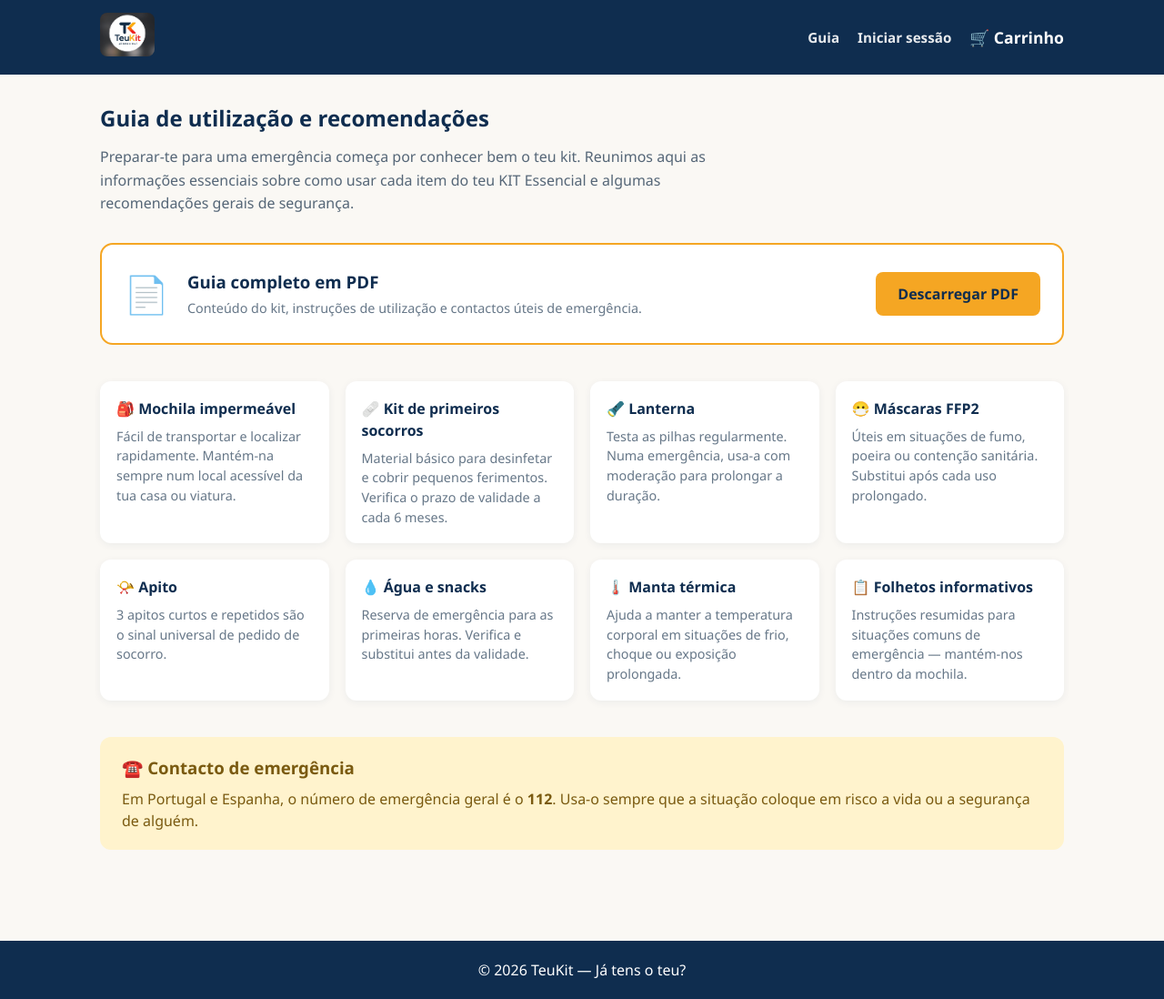
After one commit to Diegal21/teukit-tienda, a Flask app: page /guia in a window 1280 px wide. The commit adds this page. Shown: the whole page at 91% size. Run offline with Flask 3, Linux system fonts and the light colour scheme.

Commit message:
Agregar guia descargable y recomendaciones

```diff
--- a/app.py
+++ b/app.py
@@ -198,6 +198,11 @@ def product_detail(slug):
     if not product:
         return "Producto no encontrado", 404
     return render_template('product_detail.html', product=product)
+
+
+@app.route('/guia')
+def guide():
+    return render_template('guide.html')
 
 
 @app.route('/carrito/agregar/<int:product_id>', methods=['POST'])
--- a/static/css/style.css
+++ b/static/css/style.css
@@ -66,6 +66,64 @@ a { text-decoration: none; color: inherit; }
     font-size: 0.75rem;
     margin-left: 6px;
 }
+
+/* GUIDE PAGE */
+.guide-page {
+    padding: 30px 0 60px;
+}
+.guide-page h1 {
+    color: var(--azul-marino);
+    margin-bottom: 12px;
+}
+.guide-intro {
+    color: #556677;
+    max-width: 700px;
+    margin-bottom: 30px;
+    line-height: 1.6;
+}
+.guide-download-card {
+    display: flex;
+    align-items: center;
+    gap: 20px;
+    background: var(--branco);
+    border: 2px solid var(--amarelo);
+    border-radius: 14px;
+    padding: 24px;
+    margin-bottom: 40px;
+}
+.guide-download-icon { font-size: 2.5rem; }
+.guide-download-card h3 { color: var(--azul-marino); margin-bottom: 4px; }
+.guide-download-card p { color: #667788; font-size: 0.9rem; }
+.guide-download-card .btn { margin-left: auto; white-space: nowrap; }
+.guide-grid {
+    display: grid;
+    grid-template-columns: repeat(auto-fit, minmax(240px, 1fr));
+    gap: 18px;
+    margin-bottom: 40px;
+}
+.guide-item {
+    background: var(--branco);
+    border-radius: 12px;
+    padding: 18px;
+    box-shadow: 0 2px 8px rgba(15,45,79,0.06);
+}
+.guide-item h3 {
+    color: var(--azul-marino);
+    font-size: 1rem;
+    margin-bottom: 8px;
+}
+.guide-item p {
+    color: #667788;
+    font-size: 0.9rem;
+    line-height: 1.5;
+}
+.guide-emergency-box {
+    background: #fff3cd;
+    border-radius: 12px;
+    padding: 20px 24px;
+}
+.guide-emergency-box h3 { color: #7a5a10; margin-bottom: 8px; }
+.guide-emergency-box p { color: #7a5a10; }
 
 /* AUTH PAGES */
 .auth-page {
@@ -386,4 +444,6 @@ a { text-decoration: none; color: inherit; }
 /* RESPONSIVE */
 @media (max-width: 700px) {
     .product-detail, .checkout-layout { grid-template-columns: 1fr; }
+    .guide-download-card { flex-direction: column; text-align: center; }
+    .guide-download-card .btn { margin-left: 0; }
 }
--- a/templates/base.html
+++ b/templates/base.html
@@ -14,6 +14,7 @@
             <img src="{{ url_for('static', filename='img/logo.jpg') }}" alt="TeuKit" class="logo-img">
         </a>
         <div class="header-links">
+            <a href="{{ url_for('guide') }}" class="account-link">Guia</a>
             {% if current_user %}
                 <a href="{{ url_for('my_account') }}" class="account-link">👤 {{ current_user.name.split(' ')[0] }}</a>
                 <a href="{{ url_for('logout') }}" class="account-link">Sair</a>
--- /dev/null
+++ b/templates/guide.html
@@ -0,0 +1,63 @@
+{% extends "base.html" %}
+{% block title %}Guia e recomendações — TeuKit{% endblock %}
+
+{% block content %}
+<section class="guide-page">
+    <h1>Guia de utilização e recomendações</h1>
+    <p class="guide-intro">
+        Preparar-te para uma emergência começa por conhecer bem o teu kit.
+        Reunimos aqui as informações essenciais sobre como usar cada item do
+        teu KIT Essencial e algumas recomendações gerais de segurança.
+    </p>
+
+    <div class="guide-download-card">
+        <div class="guide-download-icon">📄</div>
+        <div>
+            <h3>Guia completo em PDF</h3>
+            <p>Conteúdo do kit, instruções de utilização e contactos úteis de emergência.</p>
+        </div>
+        <a href="{{ url_for('static', filename='downloads/guia-kit-essencial-teukit.pdf') }}"
+           class="btn btn-primary" download>Descarregar PDF</a>
+    </div>
+
+    <div class="guide-grid">
+        <div class="guide-item">
+            <h3>🎒 Mochila impermeável</h3>
+            <p>Fácil de transportar e localizar rapidamente. Mantém-na sempre num local acessível da tua casa ou viatura.</p>
+        </div>
+        <div class="guide-item">
+            <h3>🩹 Kit de primeiros socorros</h3>
+            <p>Material básico para desinfetar e cobrir pequenos ferimentos. Verifica o prazo de validade a cada 6 meses.</p>
+        </div>
+        <div class="guide-item">
+            <h3>🔦 Lanterna</h3>
+            <p>Testa as pilhas regularmente. Numa emergência, usa-a com moderação para prolongar a duração.</p>
+        </div>
+        <div class="guide-item">
+            <h3>😷 Máscaras FFP2</h3>
+            <p>Úteis em situações de fumo, poeira ou contenção sanitária. Substitui após cada uso prolongado.</p>
+        </div>
+        <div class="guide-item">
+            <h3>📯 Apito</h3>
+            <p>3 apitos curtos e repetidos são o sinal universal de pedido de socorro.</p>
+        </div>
+        <div class="guide-item">
+            <h3>💧 Água e snacks</h3>
+            <p>Reserva de emergência para as primeiras horas. Verifica e substitui antes da validade.</p>
+        </div>
+        <div class="guide-item">
+            <h3>🌡️ Manta térmica</h3>
+            <p>Ajuda a manter a temperatura corporal em situações de frio, choque ou exposição prolongada.</p>
+        </div>
+        <div class="guide-item">
+            <h3>📋 Folhetos informativos</h3>
+            <p>Instruções resumidas para situações comuns de emergência — mantém-nos dentro da mochila.</p>
+        </div>
+    </div>
+
+    <div class="guide-emergency-box">
+        <h3>☎️ Contacto de emergência</h3>
+        <p>Em Portugal e Espanha, o número de emergência geral é o <strong>112</strong>. Usa-o sempre que a situação coloque em risco a vida ou a segurança de alguém.</p>
+    </div>
+</section>
+{% endblock %}
```
Also changed, not shown: 1 other file.
